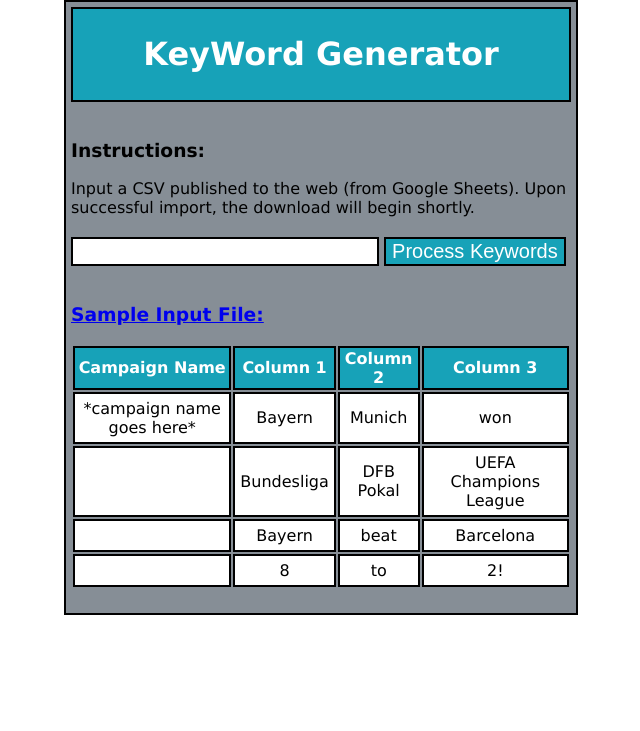
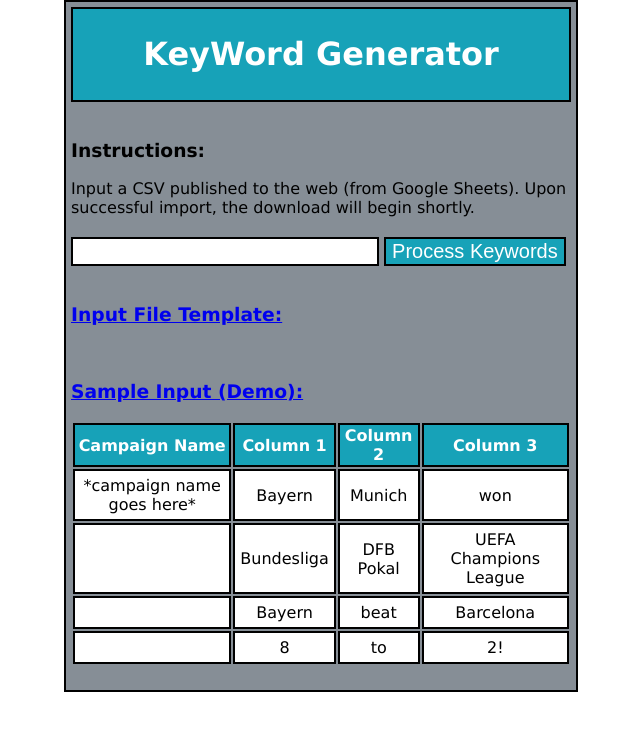
Before and after one commit to ckendal/kwgen-proof-of-concept, a Flask app: page / in a window 1280 px wide. Shown: the top 731 px of the page, without its empty margins (319-959 px from the left). Run offline with Flask 2, Linux system fonts and the light colour scheme.

Commit message:
sample data
Updated template and input sample sheets in index.html

```diff
--- a/templates/index.html
+++ b/templates/index.html
@@ -31,7 +31,12 @@
 
     <!-- Display table of sample input file -->
     <div class="table">
-        <a href="https://docs.google.com/spreadsheets/d/1GUhwMcD5lrq7usFESZj8ksQtmdLOq6c6-eQ6zVd8CaU/edit?usp=sharing" target="_blank"><h3>Sample Input File:</h3></a>
+        <!-- <a href="https://docs.google.com/spreadsheets/d/1GUhwMcD5lrq7usFESZj8ksQtmdLOq6c6-eQ6zVd8CaU/edit?usp=sharing" target="_blank"><h3>Sample Input File:</h3></a> -->
+        <a href="https://docs.google.com/spreadsheets/d/1Q5Az7veZZrKI4NLB6-xDUwgAgiz5W7dVWOztcOHJ2a0/edit?usp=sharing" target="_blank"><h3>Input File Template:</h3></a>
+
+        <br>
+
+        <a href="https://docs.google.com/spreadsheets/d/e/2PACX-1vRUV9Ip0ATXlgwAZFqdQ-kIHXNRSgqfm_o7-dTtDJj9IO9m4R_LAEPmV-VAbuPQ4UJHXvCX2oM8rgXh/pub?gid=0&single=true&output=csv" target="_blank"><h3>Sample Input (Demo):</h3></a>
         <table>
             <thead>
                 <tr>
```
